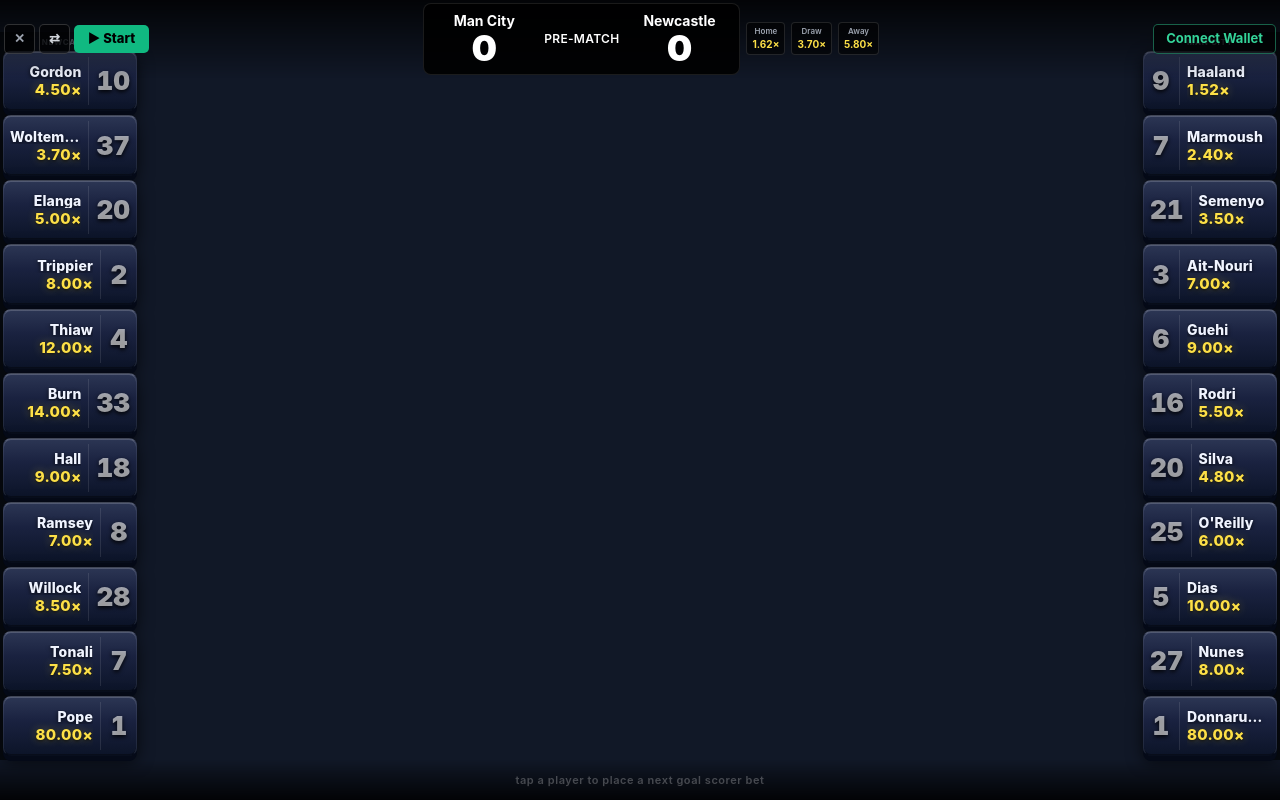
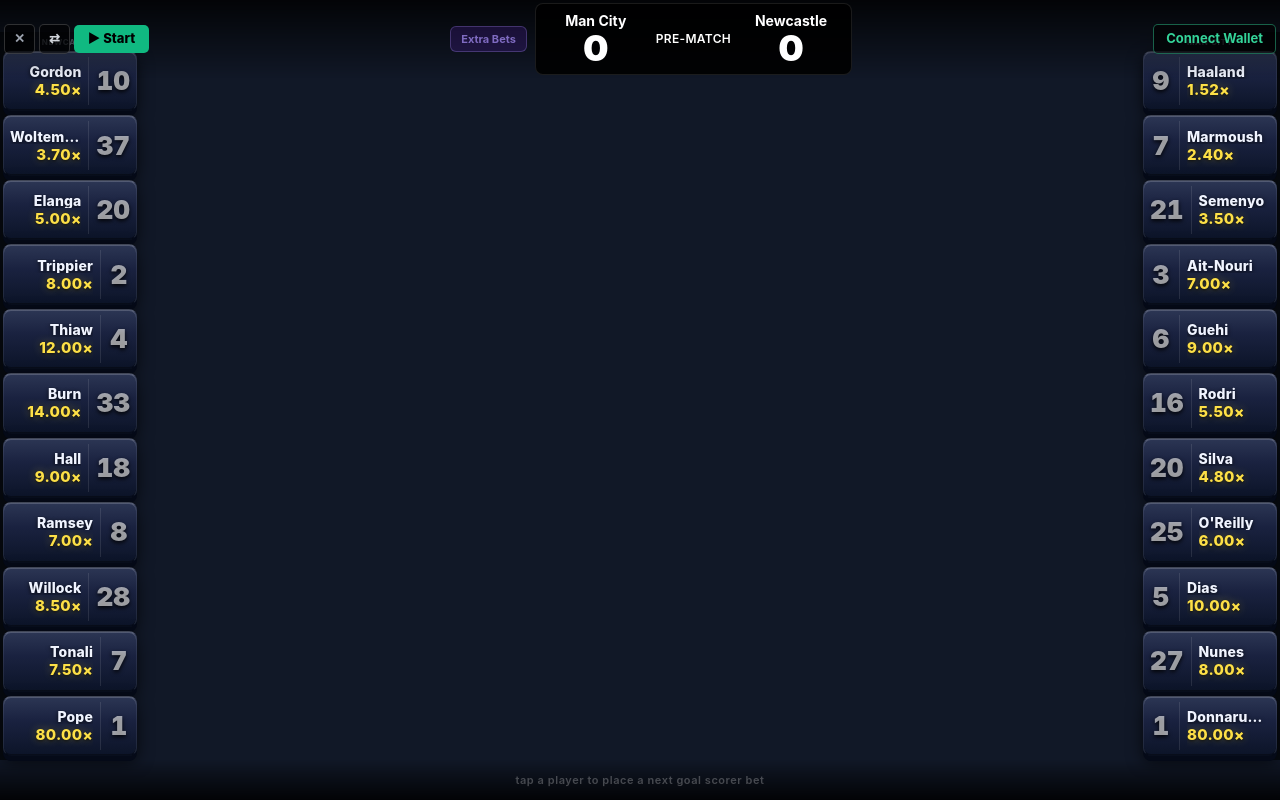
Before and after one commit to petrkrulis2022/goal-live-project, a React (Vite) app: page / in a window 1280 px wide. Built offline with nearby package versions, Linux system fonts and the light colour scheme.

Commit message:
feat: top bar — center score box, add Extra Bets button, remove MW odds and NGS bet chip

```diff
--- a/src/components/BettingOverlay.tsx
+++ b/src/components/BettingOverlay.tsx
@@ -260,94 +260,37 @@
           )}
         </div>
 
-        {/* Centre: match + MW odds + current NGS bet — all one line */}
+        {/* Centre: Extra Bets button + match scoreboard */}
         <div
           style={{
             display: "flex",
             alignItems: "center",
-            gap: "6px",
+            gap: "8px",
             pointerEvents: "auto",
           }}
         >
+          {/* Extra Bets — placeholder for corners / cards / goals count */}
+          <button
+            className="gl-interactive"
+            disabled
+            title="Extra bets — coming soon"
+            style={{
+              background: "rgba(109,40,217,0.25)",
+              border: "1px solid rgba(167,139,250,0.4)",
+              borderRadius: "6px",
+              color: "#a78bfa",
+              fontSize: "11px",
+              fontWeight: 700,
+              padding: "4px 10px",
+              cursor: "default",
+              opacity: 0.75,
+            }}
+          >
+            Extra Bets
+          </button>
+
           {/* match scoreboard */}
           <MatchInfo match={match} />
-
-          {/* MW buttons */}
-          {!isFinished &&
-            MW_OUTCOMES.map(({ outcome, label }) => {
-              const mwBet = getMwBet(outcome);
-              return (
-                <button
-                  key={outcome}
-                  onClick={() =>
-                    wallet ? setModal({ type: "mw", outcome }) : connect()
-                  }
-                  className="gl-interactive"
-                  style={{
-                    background: mwBet ? "rgba(6,78,59,0.7)" : "rgba(0,0,0,0.6)",
-                    border: `1px solid ${mwBet ? "rgba(52,211,153,0.5)" : "rgba(255,255,255,0.12)"}`,
-                    borderRadius: "4px",
-                    cursor: "pointer",
-                    display: "flex",
-                    flexDirection: "column",
-                    alignItems: "center",
-                    padding: "2px 5px",
-                  }}
-                >
-                  <span
-                    style={{
-                      color: "#9ca3af",
-                      fontSize: "8px",
-                      fontWeight: 600,
-                    }}
-                  >
-                    {label}
-                  </span>
-                  <span
-                    style={{
-                      color: "#fde047",
-                      fontSize: "10px",
-                      fontWeight: 700,
-                    }}
-                  >
-                    {mwOdds[outcome].toFixed(2)}×
-                  </span>
-                </button>
-              );
-            })}
-
-          {/* Current NGS bet chip */}
-          {activeNgsBet && currentBetPlayer && (
-            <button
-              onClick={() => setModal({ type: "change", bet: activeNgsBet })}
-              className="gl-interactive"
-              style={{
-                background: "rgba(6,78,59,0.75)",
-                border: "1px solid rgba(52,211,153,0.5)",
-                borderRadius: "4px",
-                cursor: "pointer",
-                display: "flex",
-                alignItems: "center",
-                gap: "4px",
-                padding: "2px 6px",
-              }}
-            >
-              <span
-                style={{ color: "#d1fae5", fontSize: "10px", fontWeight: 700 }}
-              >
-                {currentBetPlayer.name.split(" ")[0]}
-              </span>
-              <span style={{ color: "#6ee7b7", fontSize: "9px" }}>
-                ${activeNgsBet.current_amount.toFixed(0)} @{" "}
-                {currentBetPlayer.odds.toFixed(2)}×
-              </span>
-              <span
-                style={{ color: "#fde047", fontSize: "9px", fontWeight: 600 }}
-              >
-                → change
-              </span>
-            </button>
-          )}
         </div>
 
         {/* Right: balance only — one clean line */}
```
Also changed, not shown: dist-content/content-script.js, 6 other files (tests, documents, lock files or other folders).
